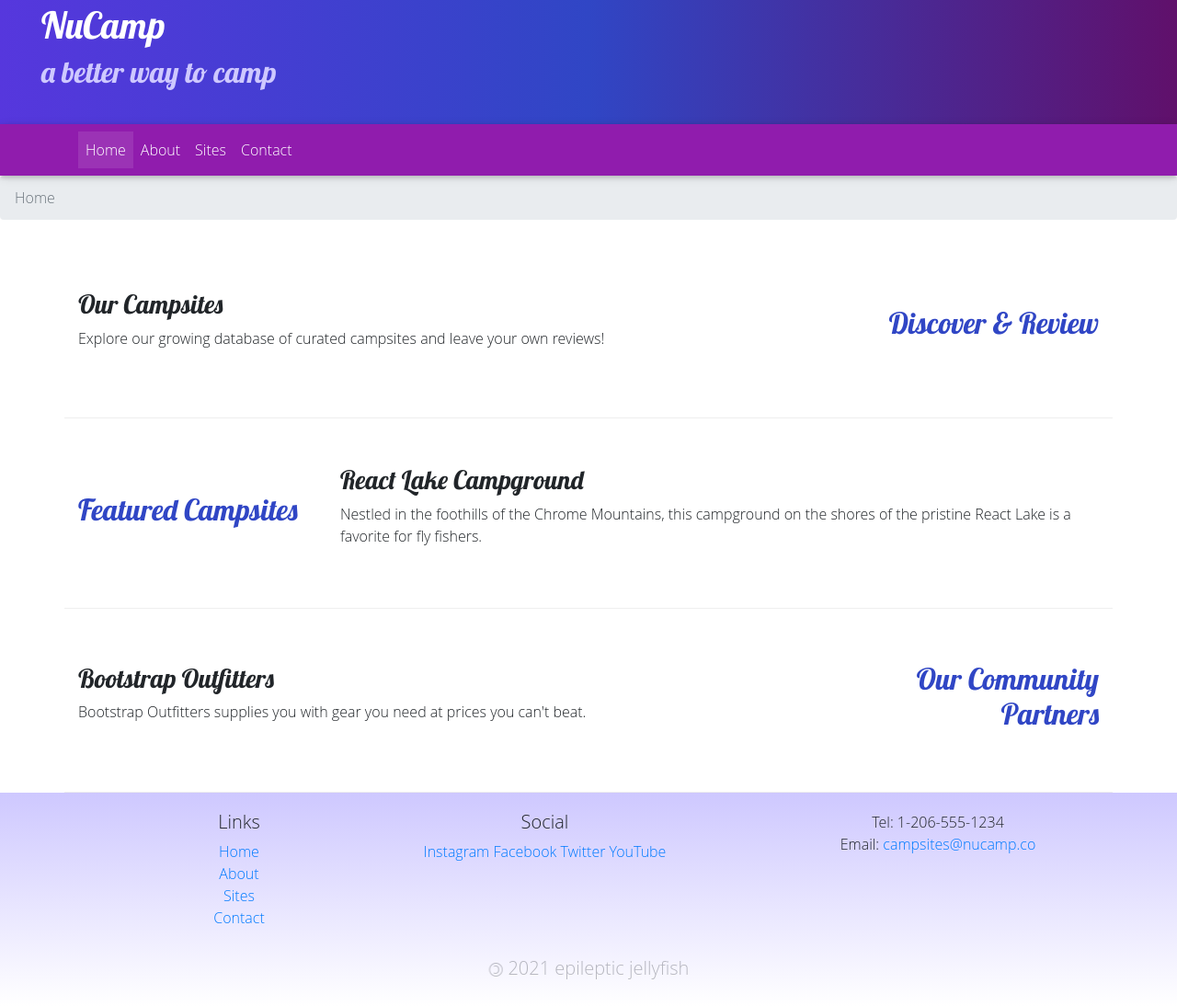
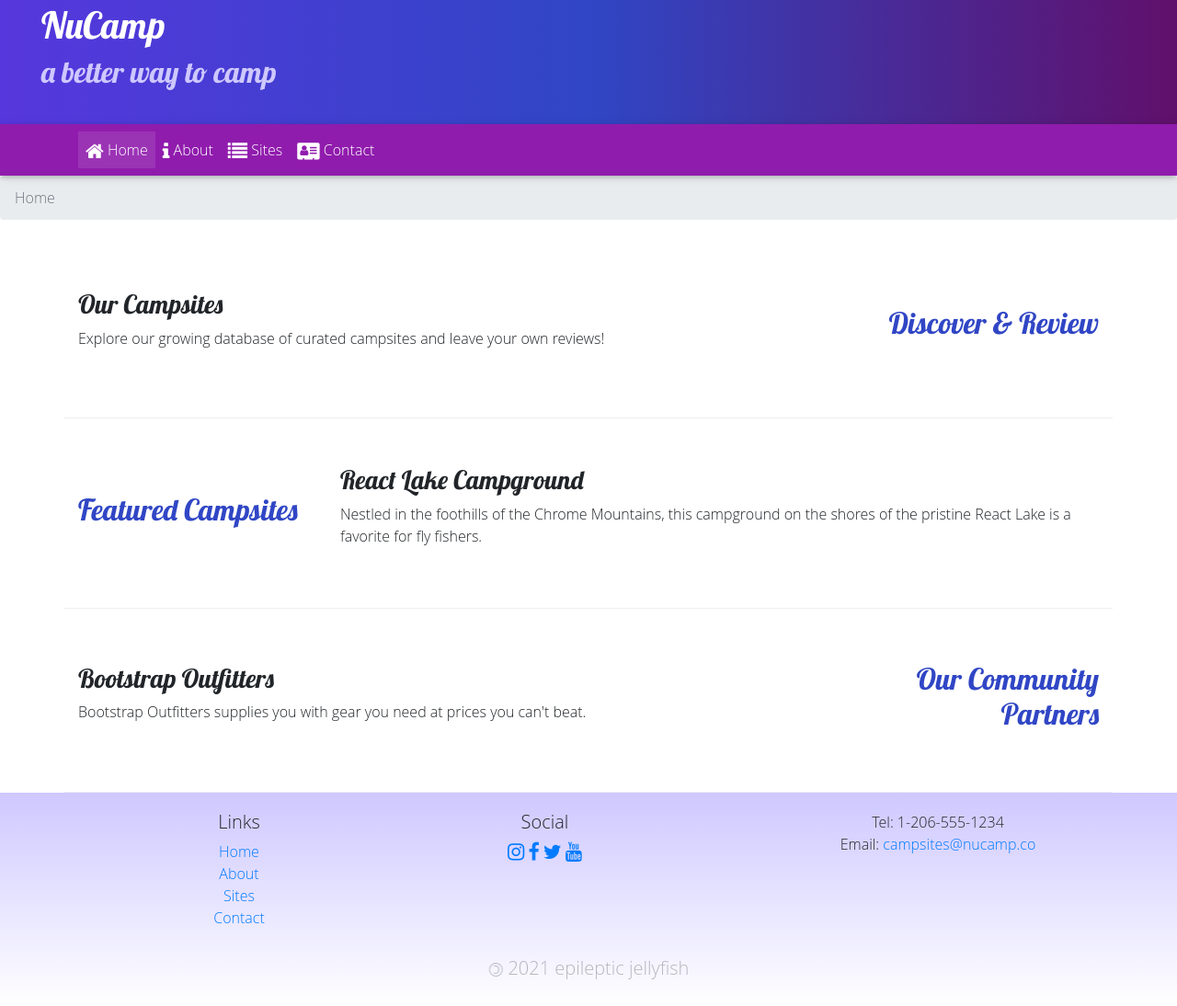
Before and after one commit to averyfreeman/nucampsite, a website: page index.html in a window 1280 px wide. Shown: the part 27-1121 px from the top of the page at 92% size. Drawn offline with nearby package versions, Linux system fonts and the light colour scheme.

Commit message:
added fontawesome 4 icons for social and links

```diff
--- a/index.html
+++ b/index.html
@@ -45,31 +45,36 @@
           <ul class="navbar-nav">
             <li class="nav-item active">
               <a class="nav-link" href="index.html"
-                >Home<span class="sr-only">(current)</span></a
+                ><i class="fa fa-home fa-lg"></i> Home<span class="sr-only"
+                  >(current)</span
+                ></a
               >
             </li>
-            <li class="nav-item"><a class="nav-link" href="aboutus.html">About</a></li>
-            <li class="nav-item"><a class="nav-link" href="#">Sites</a></li>
-            <li class="nav-item"><a class="nav-link" href="#">Contact</a></li>
+            <li class="nav-item">
+              <a class="nav-link" href="aboutus.html"
+                ><i class="fa fa-info fa-lg"></i> About</a
+              >
+            </li>
+            <li class="nav-item">
+              <a class="nav-link" href="#"><i class="fa fa-list fa-lg"></i> Sites</a>
+            </li>
+            <li class="nav-item">
+              <a class="nav-link" href="#"
+                ><i class="fa fa-address-card fa-lg"></i> Contact</a
+              >
+            </li>
           </ul>
         </div>
       </div>
     </nav>
 
-    <!-- <div class="container">
-      <div class="row">
-        <div class="col"> -->
     <nav aria-label="breadcrumb">
       <ol class="breadcrumb">
         <li class="breadcrumb-item active">Home &nbsp;</li>
       </ol>
     </nav>
-    <!-- </div>
-      </div>
-    </div> -->
 
-    <main>
-      <div class="container">
+    <main class="container">
       <section id="content-one">
         <div class="row row-content align-items-center">
           <div class="col-sm-4 order-sm-last col-md-3">
@@ -114,8 +119,6 @@
           </div>
         </div>
       </section>
-      </div>
-      <!-- container -->
     </main>
 
     <footer>
@@ -134,10 +137,10 @@
           <div class="col-6 col-sm-5 text-center">
             <h5>Social</h5>
             <ul class="list-unstyled">
-              <a href="http://instagram.com/">Instagram</a>
-              <a href="http://facebook.com/">Facebook</a>
-              <a href="http://twitter.com/">Twitter</a>
-              <a href="http://youtube.com/">YouTube</a>
+              <a href="http://instagram.com/"><i class="fa fa-instagram fa-lg"></i></a>
+              <a href="http://facebook.com/"><i class="fa fa-facebook fa-lg"></i></a>
+              <a href="http://twitter.com/"><i class="fa fa-twitter fa-lg"></i></a>
+              <a href="http://youtube.com/"><i class="fa fa-youtube fa-lg"></i></a>
             </ul>
           </div>
 
```
Also changed, not shown: aboutus.html (+26 -7 lines). Lines whose indentation alone changed are shown as unchanged.
